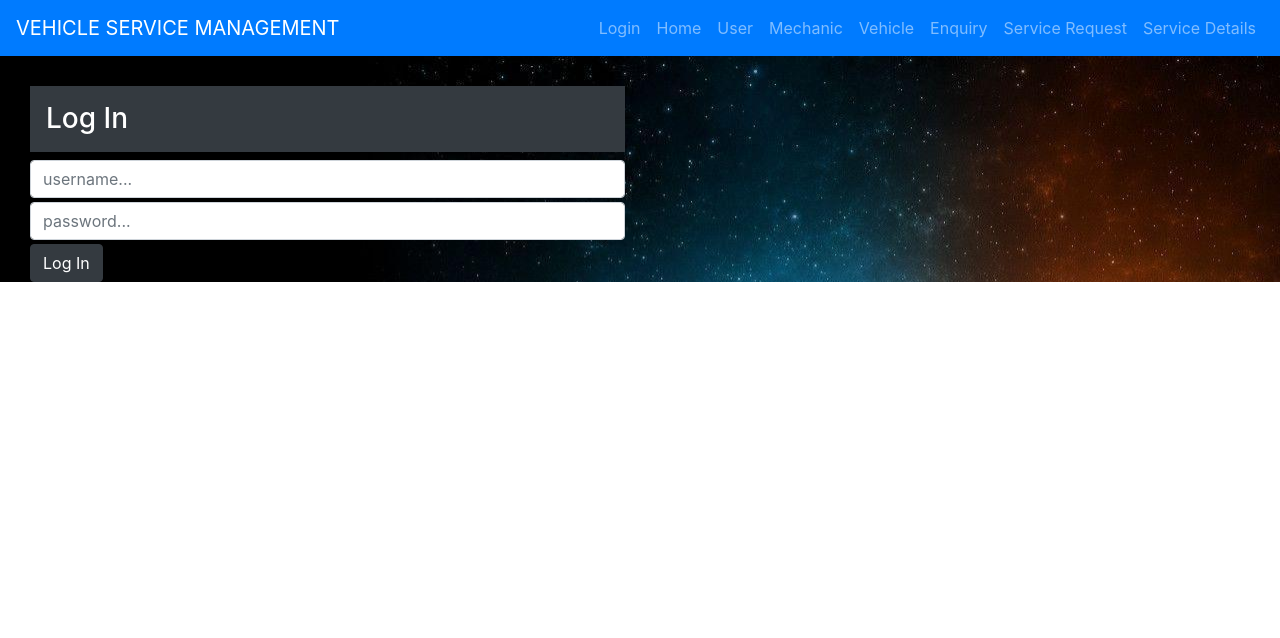
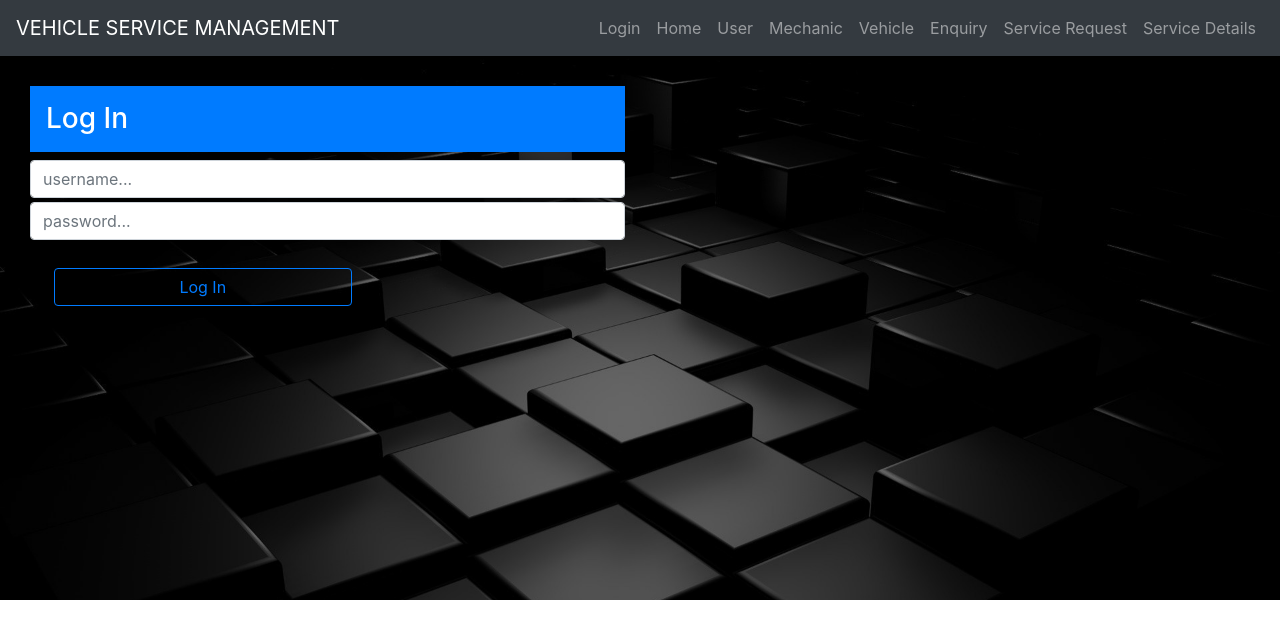
Before and after one commit to rehanism/VehicleManagementSystem, a React (Create React App) app: page /login in a window 1280 px wide. Shown: the top 638 px of the page. Built offline with nearby package versions, Linux system fonts and the light colour scheme.

Commit message:
Sprint 2

```diff
--- a/src/App.js
+++ b/src/App.js
@@ -17,10 +17,16 @@ import { VehicleList } from "./components/VehicleList";
 import { ServiceDetails } from "./components/ServiceDetails";
 import { Home } from "./components/Home";
 import { Login } from "./components/Login";
-import background from "./components/33115.jpg";
+import background from "./components/background.jpg";
 function App() {
+  const divStyle = {
+    width: "100%",
+    height: "600px",
+    backgroundImage: `url(${background})`,
+    backgroundSize: "cover",
+  };
   return (
-    <div style={{ backgroundImage: `url(${background})` }}>
+    <div className="cComponent" style={divStyle}>
       <Router>
         <AppNavBar />
         <Route path="/login">
--- a/src/common/AppNavBar.js
+++ b/src/common/AppNavBar.js
@@ -3,7 +3,7 @@ import { Link } from "react-router-dom";
 
 export function AppNavBar() {
   return (
-    <Navbar bg="primary" expand="lg" variant="dark">
+    <Navbar bg="dark" expand="lg" variant="dark">
       <Navbar.Brand as={Link} to="/">
         VEHICLE SERVICE MANAGEMENT
       </Navbar.Brand>
--- a/src/components/Login.css
+++ b/src/components/Login.css
@@ -4,6 +4,7 @@
 
   /* Full height */
   height: 100%;
+  width: 100%;
 
   /* Center and scale the image nicely */
   background-position: center;
--- a/src/components/Login.js
+++ b/src/components/Login.js
@@ -1,9 +1,9 @@
 export function Login() {
   return (
     <div className="col" style={{ marginTop: "30px" }}>
-      <div className="col-3 col-md-3 d-none d-md-block"></div>
+      <div className="col-3 col-md-5 d-none d-md-block"></div>
       <div className="col-12 col-md-6">
-        <h3 class=" p-3 mb-2 bg-dark text-white">Log In</h3>
+        <h3 class=" p-3 mb-2 bg-primary text-white">Log In</h3>
         <div>
           <form>
             <div className="mb-1">
@@ -25,7 +25,9 @@ export function Login() {
               />
             </div>
             <div className="mb-1">
-              <button className="btn btn-dark">Log In</button>
+              <button className="form-control btn btn-outline-primary m-4 w-50">
+                Log In
+              </button>
             </div>
           </form>
         </div>
--- a/src/components/ServiceDetails.js
+++ b/src/components/ServiceDetails.js
@@ -4,7 +4,7 @@ export function ServiceDetails() {
     <div className="row" style={{ marginTop: "30px" }}>
       <div className="col-3 col-md-3 d-none d-md-block"></div>
       <div className="col-12 col-md-6">
-        <h3 className="alert alert-success">Service Details</h3>
+        <h3 class=" p-3 mb-2 bg-dark text-white">Service Details</h3>
         <div className="mb-1">
           <input
             type="text"
@@ -18,7 +18,7 @@ export function ServiceDetails() {
           <div className="mb-1">
             <input
               type="button"
-              className="btn btn-success w-100"
+              className="btn btn-dark w-100"
               onClick={ServiceDetailsList}
               value="Check Status"
             />
```
Also changed, not shown: src/components/33115.jpg (deleted), src/components/background.jpg (added).
